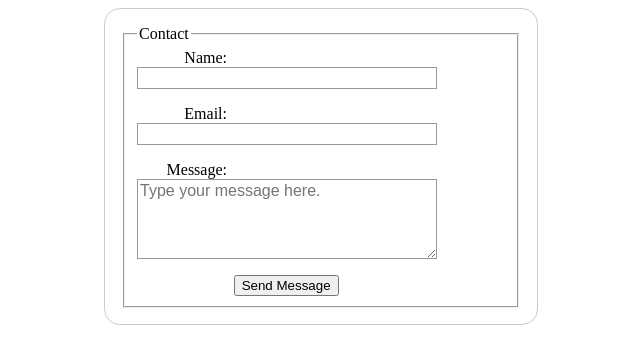
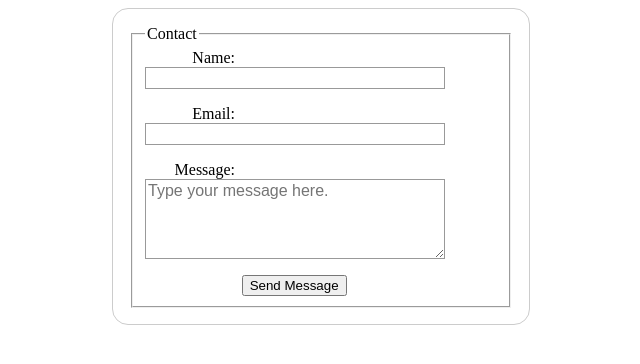
Before and after one commit to sweetnightkitty/mdn_first_form, a plain HTML site: page index.html in a window 1280 px wide. Shown: the whole page, without its empty margins (319-959 px from the left). Drawn offline with Linux system fonts and the light colour scheme.

```diff
--- a/styles.css
+++ b/styles.css
@@ -1,7 +1,7 @@
 form {
     /* Center the form on the page */
     margin: 0 auto;
-    width: 400px;
+    width: 30dvw;
     /* Form outline */
     padding: 1em;
     border: 1px solid #ccc;
@@ -12,9 +12,10 @@ form {
     list-style: none;
     padding: 0;
     margin: 0;
+    align-items: center;
   }
 
-  form li + li {
+  li + li {
     margin-top: 1em;
   }
 
```
